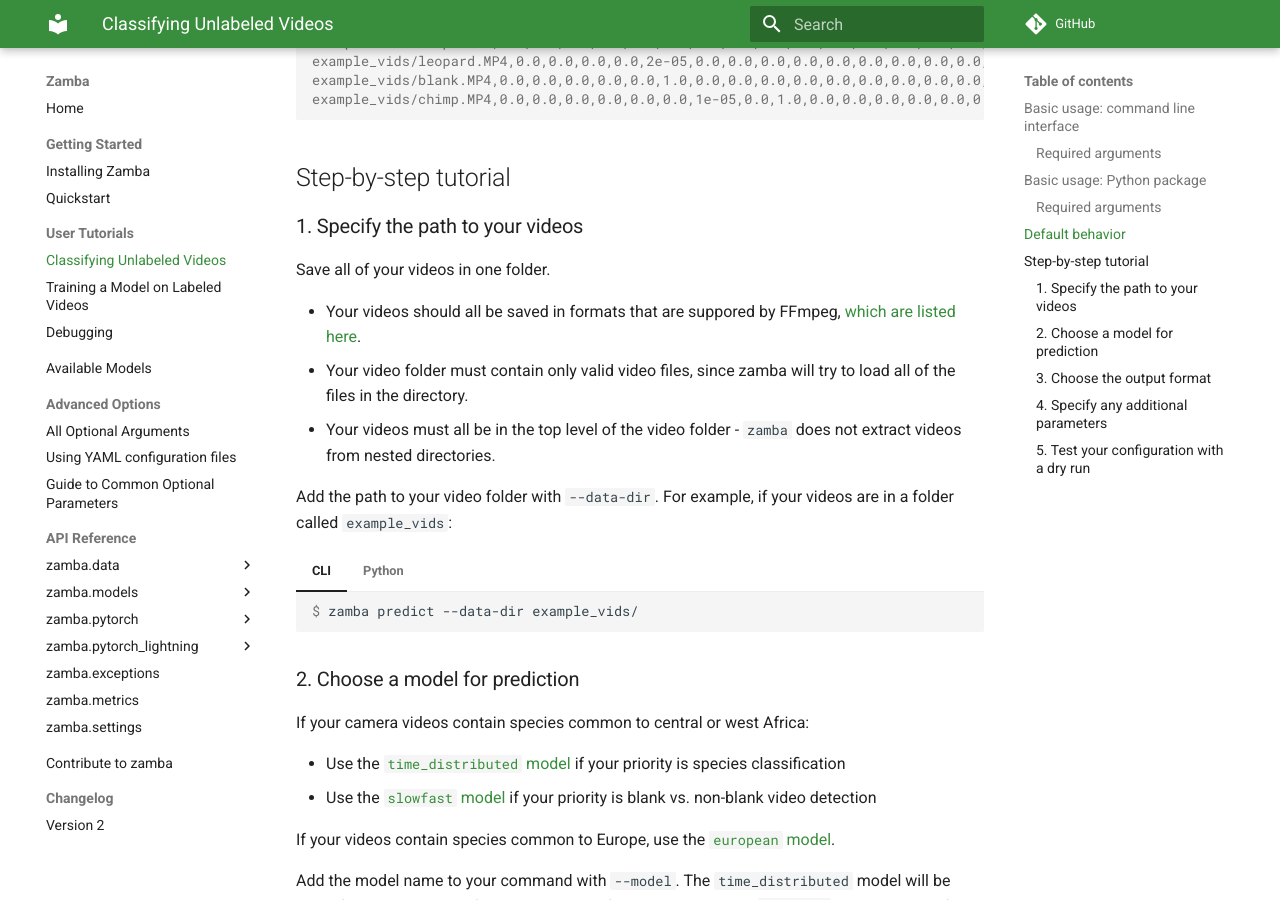
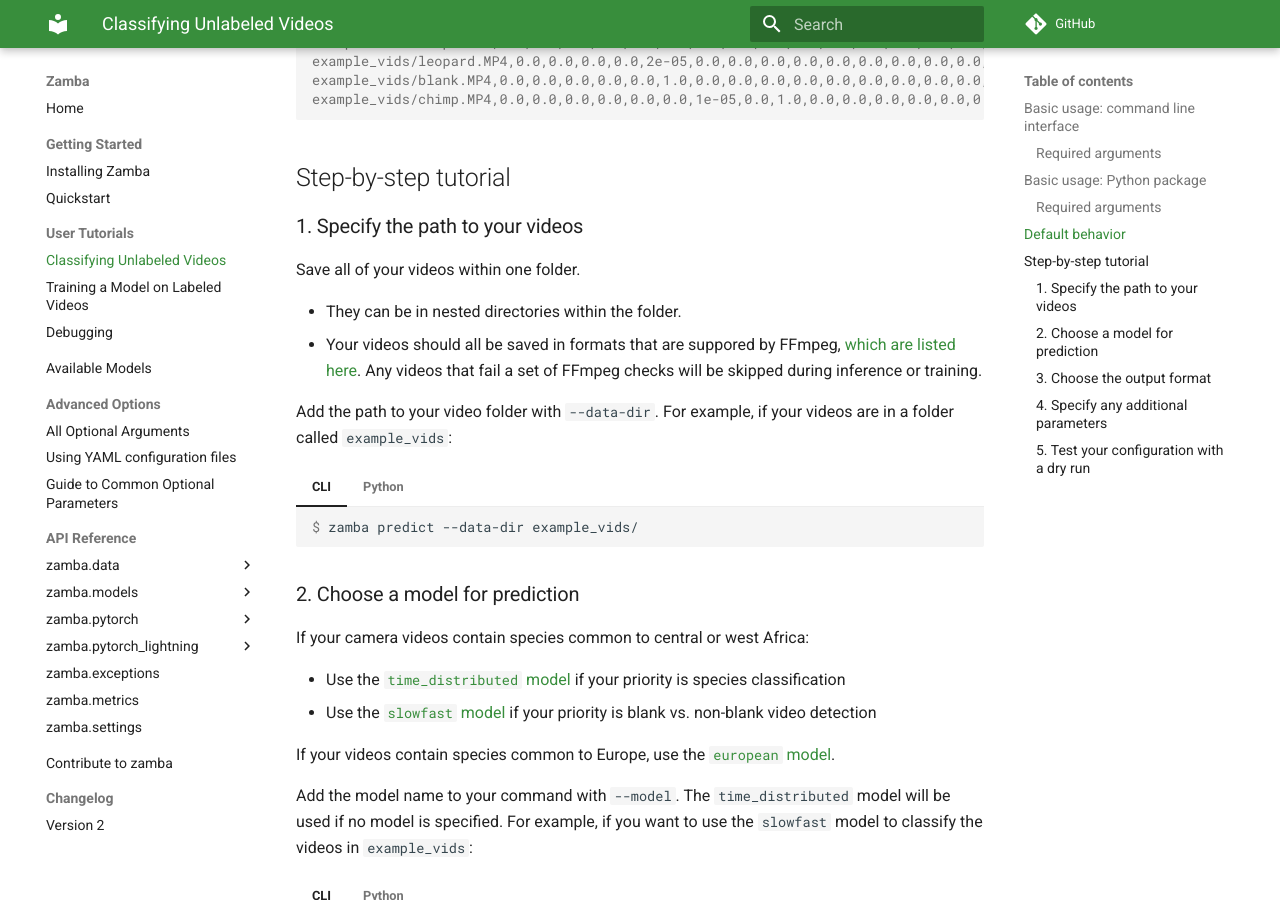
Before and after one commit to drivendataorg/zamba, an MkDocs documentation site: the page built from docs/docs/predict-tutorial.md, in a window 1280 px wide and 900 px high, scrolled down 3194 px. Built offline with MkDocs 1.6.1 and Material for MkDocs 9.7.7, drawn with Linux system fonts in a browser that asks for light colours; comment, search, counter and statistics services are not loaded; the version menu is left out.

Commit message:
Update video organization reqs

```diff
--- a/docs/docs/predict-tutorial.md
+++ b/docs/docs/predict-tutorial.md
@@ -121,11 +121,10 @@
 
 ### 1. Specify the path to your videos
 
-Save all of your videos in one folder.
+Save all of your videos within one folder.
 
-* Your videos should all be saved in formats that are suppored by FFmpeg, [which are listed here](https://www.ffmpeg.org/general.html#Supported-File-Formats_002c-Codecs-or-Features).
-* Your video folder must contain only valid video files, since zamba will try to load all of the files in the directory.
-* Your videos must all be in the top level of the video folder - `zamba` does not extract videos from nested directories.
+* They can be in nested directories within the folder.
+* Your videos should all be saved in formats that are suppored by FFmpeg, [which are listed here](https://www.ffmpeg.org/general.html#Supported-File-Formats_002c-Codecs-or-Features). Any videos that fail a set of FFmpeg checks will be skipped during inference or training.
 
 Add the path to your video folder with `--data-dir`. For example, if your videos are in a folder called `example_vids`:
 
```
Also changed, not shown: docs/docs/quickstart.md (+1 -5 lines), docs/docs/train-tutorial.md (+5 -6 lines).
